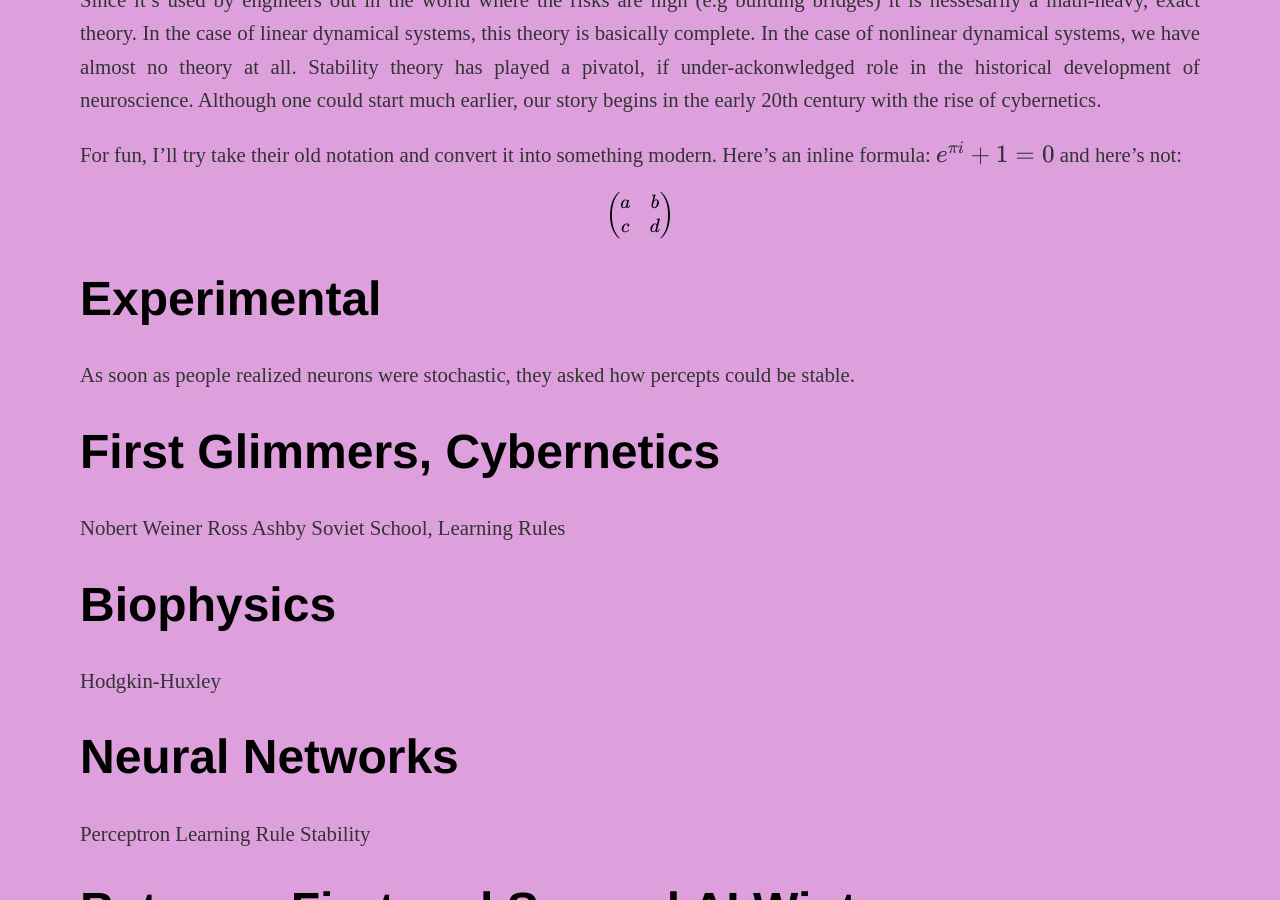
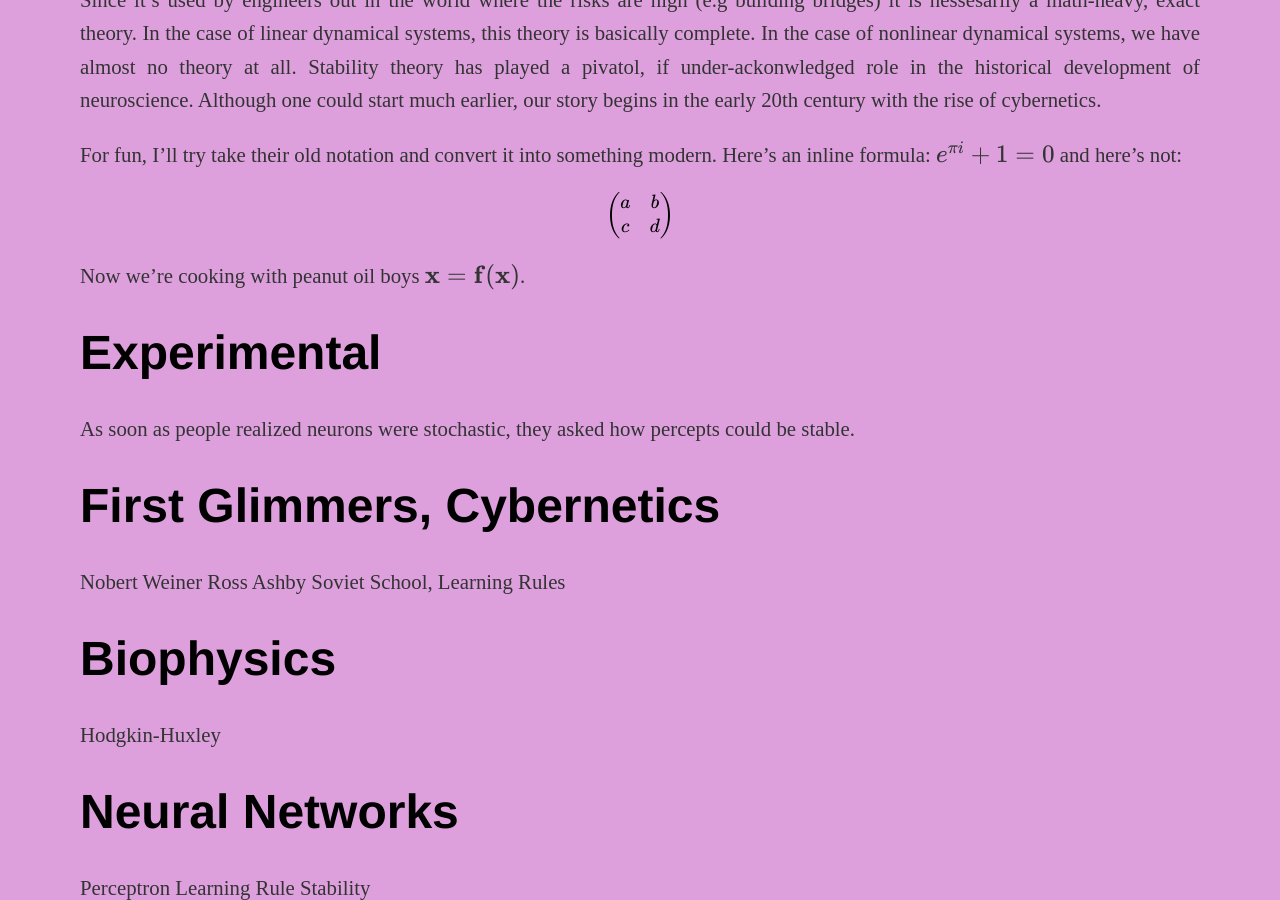
Before and after one commit to kozleo/kozleo.github.io, a Jekyll site: the page built from _posts/2020-11-09-History-of-Stability-Theory-in-Neuroscience.md, in a window 1280 px wide and 900 px high, scrolled down 1222 px. Built offline with Jekyll 4.4.1, drawn with Linux system fonts in a browser that asks for light colours; nearby versions of some CDN libraries; our own code applies the rules of GitHub Pages for plain Markdown files.

Commit message:
Update 2020-11-09-History-of-Stability-Theory-in-Neuroscience.md

```diff
--- a/_posts/2020-11-09-History-of-Stability-Theory-in-Neuroscience.md
+++ b/_posts/2020-11-09-History-of-Stability-Theory-in-Neuroscience.md
@@ -36,6 +36,8 @@ $$\begin{pmatrix}
    c & d
 \end{pmatrix}$$
 
+Now we're cooking with peanut oil boys $$\mathbf{x} = \mathbf{f}(\mathbf{x})$$.
+
 
 # Experimental
 As soon as people realized neurons were stochastic, they asked how percepts could be stable.
```
